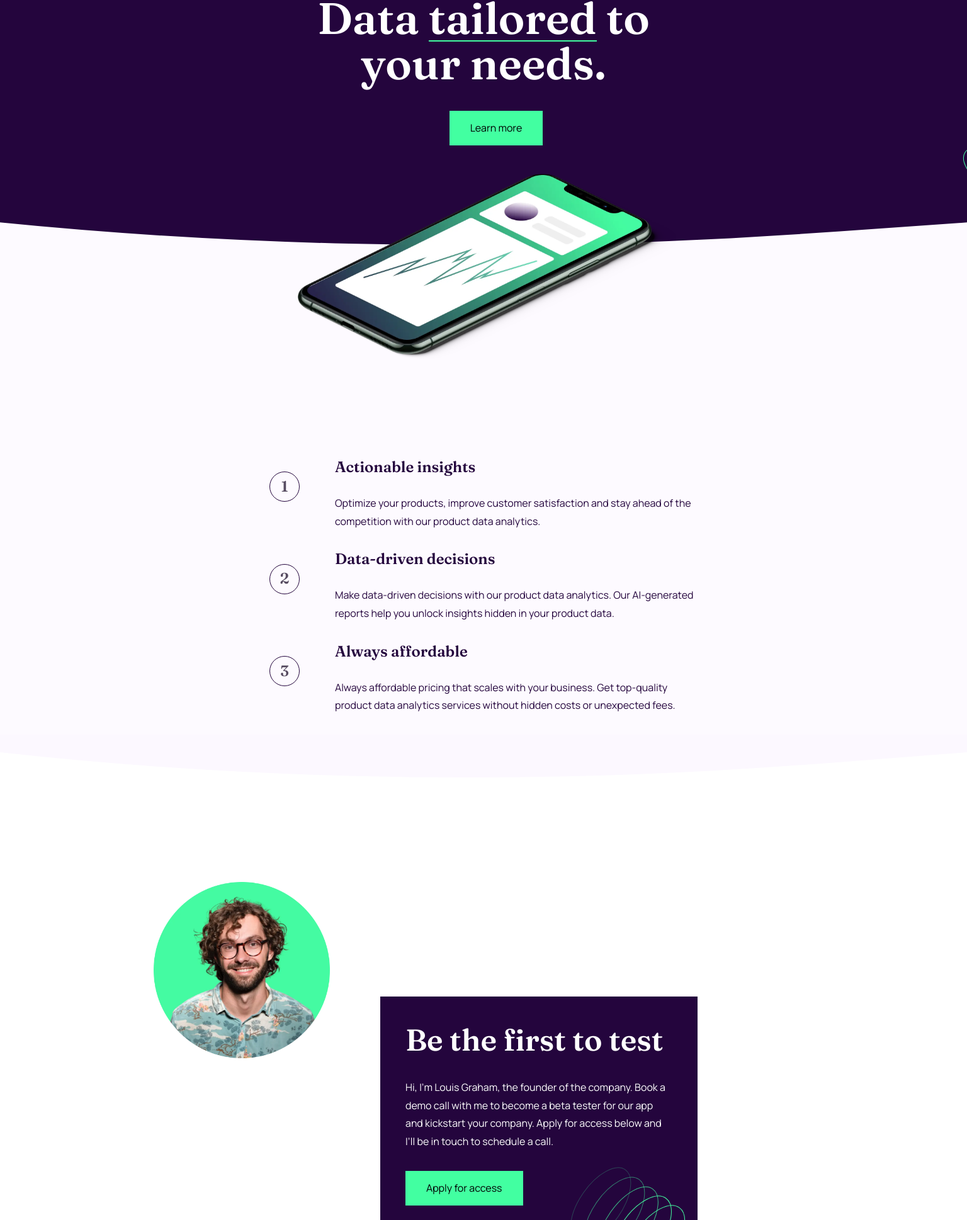
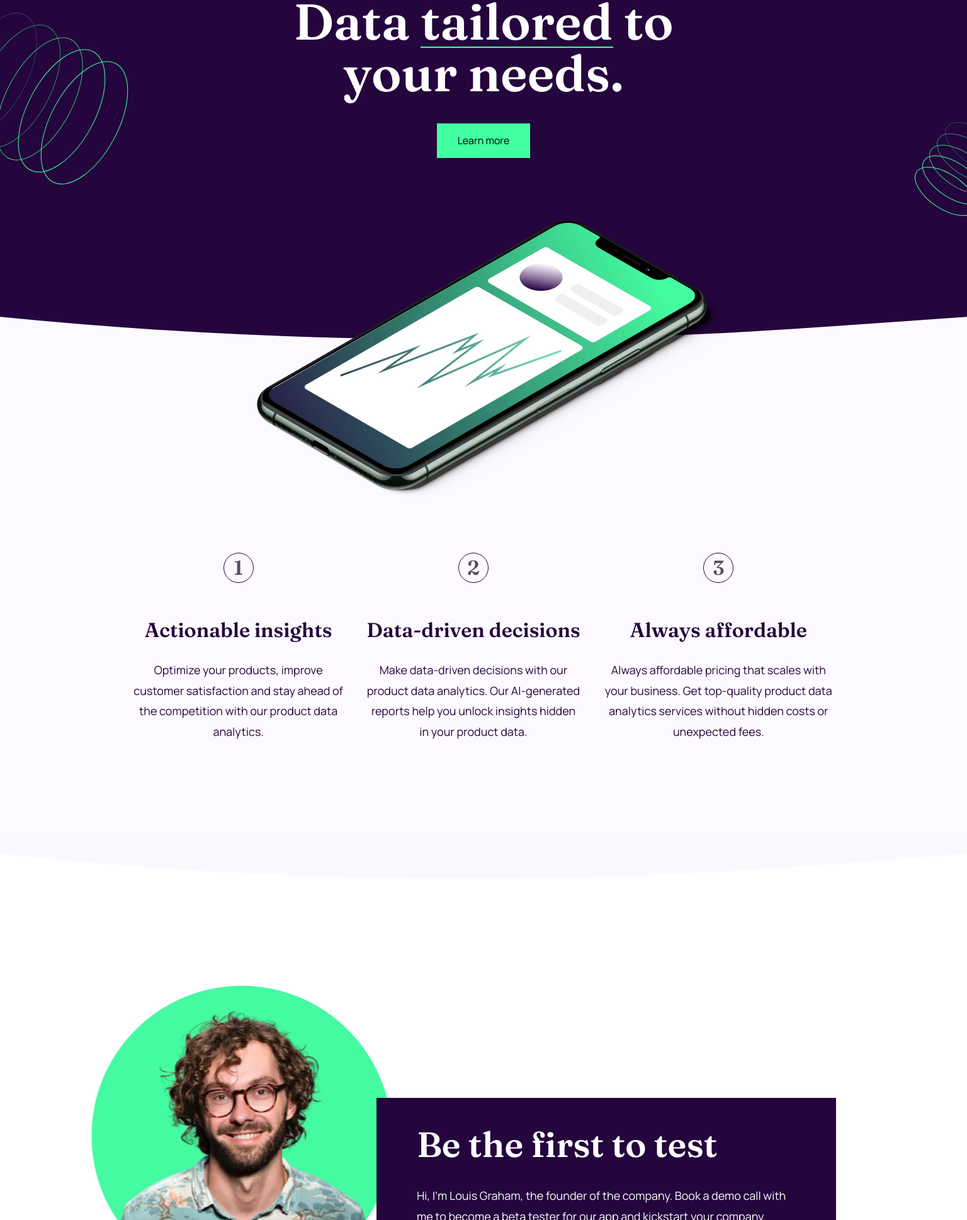
Before and after one commit to Lasha-Arveladze/FrontendMentor-challanges, a plain HTML site: page workit-landing-page/index.html in a window 1536 px wide. Shown: the part 122-2060 px from the top of the page at 63% size. Drawn offline with Linux system fonts and the light colour scheme.

Commit message:
Add files via upload

```diff
--- a/workit-landing-page/index.html
+++ b/workit-landing-page/index.html
@@ -8,25 +8,25 @@
   </head>
   <body>
     <header class="header-section">
-      <div class="header-nav-box container">
+      <nav class="header-nav-box container">
         <a href="#"
-          ><img src="assets/images/logo-light.svg" alt="company logo" />
+          ><img src="assets/images/logo-light.svg" alt="Workit Company Logo" />
         </a>
         <span class="text-preset-5"
           ><a class="header-nav-link" href="#">Apply for access</a></span
         >
-      </div>
+      </nav>
 
       <div class="header-hero container">
         <img
           class="bg-pattern-1"
           src="assets/images/bg-pattern-1.svg"
-          alt="bg-pattern"
+          alt="Circle Effect Left Side"
         />
         <img
           class="bg-pattern-2"
           src="assets/images/bg-pattern-2.svg"
-          alt="bg-pattern"
+          alt="Circle Effect Right Side"
         />
         <h1 class="hero-title text-preset-1">
           Data <span class="underline">tailored</span> to your needs.
@@ -132,12 +132,12 @@
             call.
           </p>
 
-          <button class="cta-button">Apply for access</button>
+          <button class="cta-button founder-btn">Apply for access</button>
         </div>
         <img
           class="bg-pattern-3"
           src="assets/images/bg-pattern-3.svg"
-          alt="bg-pattern-3"
+          alt="Circle Effect on author box"
         />
       </div>
     </article>
@@ -155,6 +155,7 @@
               class="icon"
               src="assets/images/icon-facebook.svg"
               alt="icon-facebook"
+              aria-label="Follow us on Facebook"
             />
           </a>
           <a href="#">
@@ -162,6 +163,7 @@
               class="icon"
               src="assets/images/icon-twitter.svg"
               alt="icon-facebook"
+              aria-label="Follow us on Twitter"
             />
           </a>
           <a href="#">
@@ -169,6 +171,7 @@
               class="icon"
               src="assets/images/icon-instagram.svg"
               alt="icon-facebook"
+              aria-label="Follow us on instagram"
             />
           </a>
         </div>
--- a/workit-landing-page/styles.css
+++ b/workit-landing-page/styles.css
@@ -105,7 +105,7 @@ body {
 }
 
 .container {
-  width: 33.5rem;
+  max-width: 33.5rem;
   margin: 0 auto;
 }
 
@@ -333,7 +333,7 @@ footer a:last-of-type {
 
 @media (min-width: 768px) {
   .container {
-    width: 68rem;
+    max-width: 68rem;
   }
 
   .header-hero {
@@ -392,7 +392,7 @@ footer a:last-of-type {
   .founder-text-box {
     text-align: left;
     padding-top: var(--space-500);
-    width: 50.4rem;
+    max-width: 50.4rem;
     right: 0;
   }
 
@@ -414,7 +414,7 @@ footer a:last-of-type {
     margin: 0 var(--space-500) var(--space-400) var(--space-500);
   }
 
-  .cta-button {
+  .founder-btn {
     margin-left: var(--space-500);
   }
 
@@ -426,3 +426,102 @@ footer a:last-of-type {
 }
 
 /* Responsive design for Laptops */
+
+@media (min-width: 1440px) {
+  .container {
+    max-width: 112rem;
+  }
+
+  .header-hero {
+    max-width: 63.5rem;
+    padding: 0;
+  }
+
+  .text-preset-1 {
+    font-size: 8rem;
+  }
+
+  .text-preset-2 {
+    font-size: 5.6rem;
+  }
+
+  .text-preset-3 {
+    font-size: 3.2rem;
+  }
+
+  .text-preset-4 {
+    font-size: 1.8rem;
+  }
+
+  .bg-pattern-1 {
+    left: -7%;
+    top: 20%;
+  }
+
+  .bg-pattern-2 {
+    right: -5%;
+    top: 50%;
+  }
+
+  .header-section {
+    height: 60rem;
+  }
+
+  .hero-img {
+    width: 76.7rem;
+    height: 44.1rem;
+    top: 10rem;
+    left: 20rem;
+  }
+
+  .info-section {
+    grid-template-columns: repeat(3, 1fr);
+  }
+
+  .info-container {
+    flex-direction: column;
+    margin: 0 var(--space-400) 0 0;
+  }
+
+  .info-container:last-of-type {
+    margin-right: 0;
+  }
+
+  .info-container div:last-of-type {
+    text-align: center;
+  }
+
+  .info-number {
+    margin: 0 0 var(--space-700) 0;
+  }
+
+  .main {
+    height: 85rem;
+  }
+
+  .founder-text-box {
+    max-width: 73rem;
+  }
+
+  .founder-header {
+    margin-left: var(--space-800);
+  }
+
+  .founder-description {
+    margin-left: var(--space-800);
+    margin-right: var(--space-800);
+  }
+
+  .founder-btn {
+    margin-left: var(--space-800);
+  }
+
+  .founder-img {
+    width: 47.7rem;
+    height: 47.7rem;
+  }
+
+  .article {
+    margin-bottom: var(--space-1400);
+  }
+}
```
Also changed, not shown: 1 other file.
